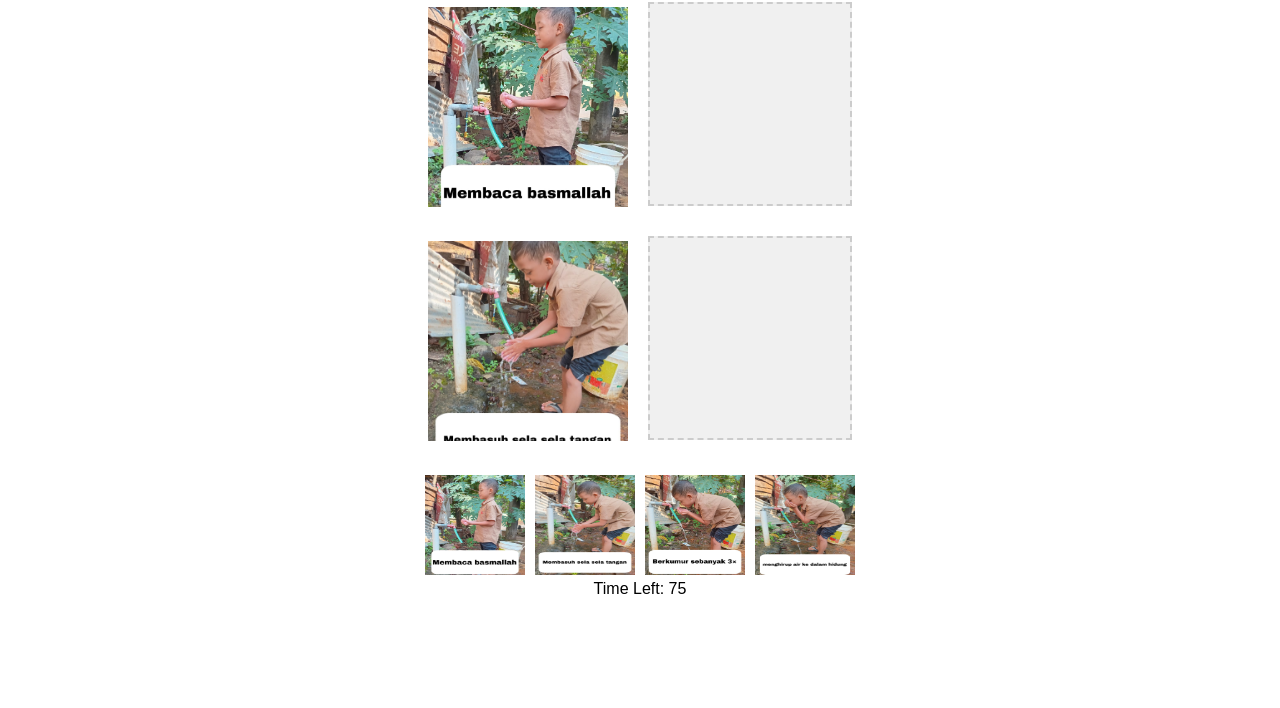
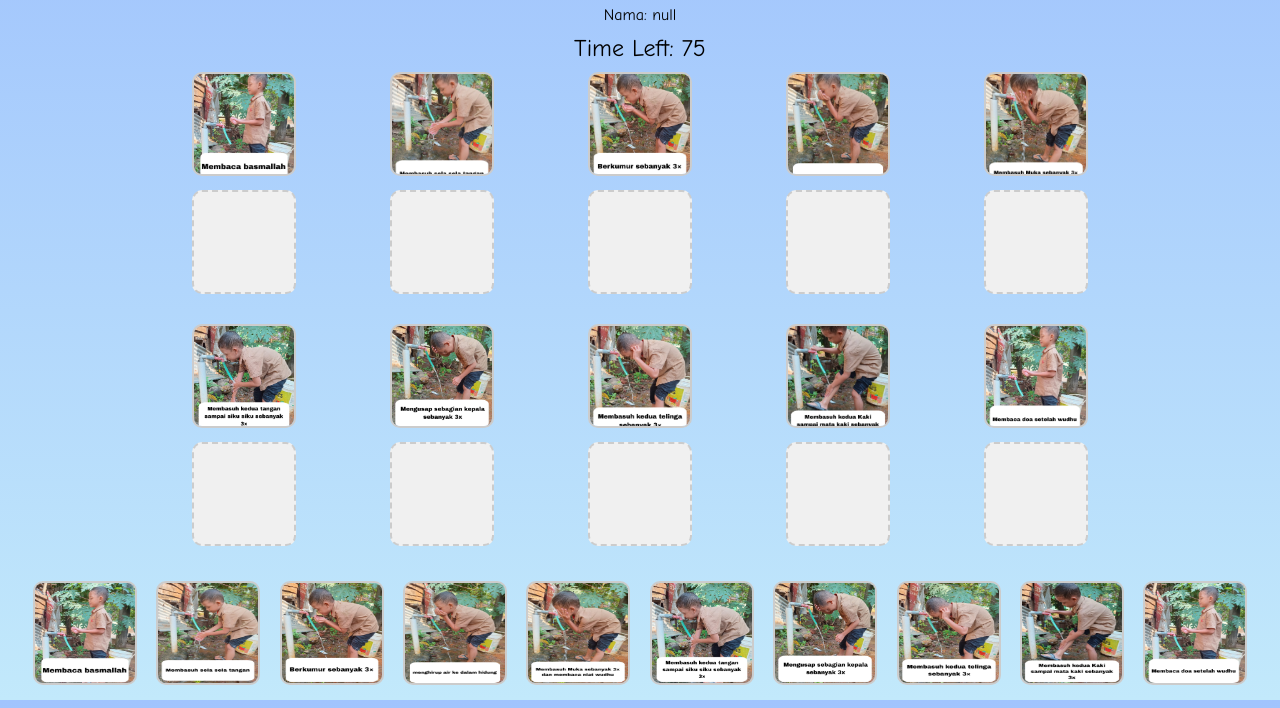
Before and after one commit to Lizdifan091105/2023010005-_Ahmad_Nafidzil_A-la, a plain HTML site: page apps-ahmad_Nafidzil-A'la-UAS wudhu/level1.html in a window 1280 px wide. Shown: the part 100-808 px from the top of the page. Drawn offline with Linux system fonts and the light colour scheme.

Commit message:
kommit pertama

```diff
--- a/apps-ahmad_Nafidzil-A'la-UAS wudhu/Assets/CSS/level1.css
+++ b/apps-ahmad_Nafidzil-A'la-UAS wudhu/Assets/CSS/level1.css
@@ -1,52 +1,123 @@
-body, html {
+\body, html {
    margin: 0;
    padding: 0;
-    font-family: Arial, sans-serif;
+   font-family: 'Comic Sans MS', 'Comic Sans', cursive;
    height: 100%;
+   background: linear-gradient(to bottom, #a1c4fd, #c2e9fb);
 }
 
 .game-container {
    display: flex;
+   flex-direction: column;
+   align-items: center;
    justify-content: center;
-    align-items: center;
-    flex-direction: column;
+   right: 10%;
+   left: 10%;
    width: 100%;
    height: 100vh;
+   padding: 20px;
+   box-sizing: border-box;
+
+}
+
+.grid-container {
+   display: grid;
+   grid-template-columns: repeat(5, 1fr);
+   grid-template-rows: auto;
+   gap: 10px;
+   justify-items: center;
+   align-items: center;
+   width: 80%;
+   height: 80%;
 }
 
 .question-container {
    display: flex;
+   flex-direction: column;
    align-items: center;
-    margin-bottom: 20px;
+   margin: 10px;
 }
 
 .question-img {
-    width: 200px; /* Adjust the width to match the drop zone */
-    height: 200px; /* Adjust the height to match the drop zone */
-    object-fit: cover; /* Ensure the image covers the drop zone area */
-    margin-right: 20px;
+   width: 100px;
+   height: 100px;
+   object-fit: cover;
+   border-radius: 10px;
+   border: 2px solid #ccc;
+   margin-bottom: 10px;
 }
 
 .dropzone {
-    width: 200px; /* Adjust the width of the drop zone */
-    height: 200px; /* Adjust the height of the drop zone */
+   width: 100px;
+   height: 100px;
    border: 2px dashed #ccc;
    background-color: #f0f0f0;
-    margin-bottom: 10px;
    display: flex;
+   justify-content: center;
+   align-items: center;
+   border-radius: 10px;
+   transition: background-color 0.3s;
+}
+
+.image-options {
+   display: grid;
+   grid-template-columns: repeat(auto-fit, minmax(100px, 1fr)); /* Responsive grid for draggable images */
+   grid-template-rows: auto;
+   gap: 10px;
+   justify-items: center;
+   align-items: center;
+   width: 100%;
+   /* max-width: 1200px; Max width for better responsiveness */
+   height: 20%;
+   /* overflow: auto; Enable scrolling if needed */
+   padding-top: 20px;
+}
+
+.draggable {
+   width: 100px;
+   height: 100px;
+   margin: 5px;
+   cursor: pointer;
+   border-radius: 10px;
+   border: 2px solid #ccc;
+   transition: transform 0.3s;
+}
+
+.draggable:hover {
+   transform: scale(1.1);
+}
+
+#timer {
+   font-size: 24px;
+   margin-top: 10px;
+}
+
+.popup {
+   display: none;
+   position: fixed;
+   top: 0;
+   left: 0;
+   width: 100%;
+   height: 100%;
+   background-color: rgba(0, 0, 0, 0.5);
    justify-content: center;
    align-items: center;
 }
 
- .image-options {
-    display: flex;
-    justify-content: center;
-    flex-wrap: wrap;
+.popup-content {
+   background-color: #fff;
+   padding: 20px;
+   border-radius: 10px;
+   text-align: center;
+   position: relative;
+   width: 80%;
+   max-width: 300px;
 }
 
- .draggable {
-    width: 100px; /* Adjust the width of the draggable images */
-    height: 100px; /* Adjust the height of the draggable images */
-    margin: 5px;
+#close-popup {
+   position: absolute;
+   top: 10px;
+   right: 10px;
+   font-size: 24px;
    cursor: pointer;
 }
--- a/apps-ahmad_Nafidzil-A'la-UAS wudhu/Assets/JS/level1.js
+++ b/apps-ahmad_Nafidzil-A'la-UAS wudhu/Assets/JS/level1.js
@@ -2,6 +2,8 @@ document.addEventListener('DOMContentLoaded', function() {
     const dropzones = document.querySelectorAll('.dropzone');
     const draggables = document.querySelectorAll('.draggable');
     const timerDisplay = document.getElementById('timer');
+    const playerName = localStorage.getItem('playerName');
+    document.getElementById('playerNameDisplay').innerHTML = `Nama: ${playerName}`;
     let timeLeft = 80;
 
     let countdown = setInterval(function() {
--- a/apps-ahmad_Nafidzil-A'la-UAS wudhu/level1.html
+++ b/apps-ahmad_Nafidzil-A'la-UAS wudhu/level1.html
@@ -8,26 +8,92 @@
 </head>
 <body>
 <div class="game-container">
+    <h1>level 1</h1>
+    <span id="playerNameDisplay"></span>
+    <!-- <p>Welcome, <span id="playerNameDisplay"></span>! Ayo cocokkan gambar dengan cara taruh gambar yang sama dengan gambar diatasnya pada tempat yang disediakan.</p> -->
+    <div id="timer">Time Left: 80</div>
+    <div class="grid-container">
         <div class="question-container">
             <div class="question">
                 <img src="Assets/Img/image1.jpg" alt="Question Image 1" class="question-img">
             </div>
             <div class="dropzone" id="dropzone1"></div>
         </div>
+        <!-- Add more question containers as needed -->
         <div class="question-container">
             <div class="question">
                 <img src="Assets/Img/image2.jpg" alt="Question Image 2" class="question-img">
             </div>
             <div class="dropzone" id="dropzone2"></div>
         </div>
+        <div class="question-container">
+            <div class="question">
+                <img src="Assets/Img/image3.jpg" alt="Question Image 3" class="question-img">
+            </div>
+            <div class="dropzone" id="dropzone3"></div>
+        </div>
+        <div class="question-container">
+            <div class="question">
+                <img src="Assets/Img/image4.jpg" alt="Question Image 4" class="question-img">
+            </div>
+            <div class="dropzone" id="dropzone4"></div>
+        </div>
+        <div class="question-container">
+            <div class="question">
+                <img src="Assets/Img/image5.jpg" alt="Question Image 5" class="question-img">
+            </div>
+            <div class="dropzone" id="dropzone5"></div>
+        </div>
+        <div class="question-container">
+            <div class="question">
+                <img src="Assets/Img/image6.jpg" alt="Question Image 6" class="question-img">
+            </div>
+            <div class="dropzone" id="dropzone6"></div>
+        </div>
+        <div class="question-container">
+            <div class="question">
+                <img src="Assets/Img/image7.jpg" alt="Question Image 7" class="question-img">
+            </div>
+            <div class="dropzone" id="dropzone7"></div>
+        </div>
+        <div class="question-container">
+            <div class="question">
+                <img src="Assets/Img/image8.jpg" alt="Question Image 8" class="question-img">
+            </div>
+            <div class="dropzone" id="dropzone8"></div>
+        </div>
+        <div class="question-container">
+            <div class="question">
+                <img src="Assets/Img/image9.jpg" alt="Question Image 9" class="question-img">
+            </div>
+            <div class="dropzone" id="dropzone9"></div>
+        </div>
+        <div class="question-container">
+            <div class="question">
+                <img src="Assets/Img/image10.jpg" alt="Question Image 10" class="question-img">
+            </div>
+            <div class="dropzone" id="dropzone10"></div>
+        </div>
+    </div>
     <div class="image-options">
         <img src="Assets/Img/image1.jpg" class="draggable" id="img1" draggable="true">
         <img src="Assets/Img/image2.jpg" class="draggable" id="img2" draggable="true">
         <img src="Assets/Img/image3.jpg" class="draggable" id="img3" draggable="true">
         <img src="Assets/Img/image4.jpg" class="draggable" id="img4" draggable="true">
-       <!-- Add more image options as needed -->
+        <img src="Assets/Img/image5.jpg" class="draggable" id="img5" draggable="true">
+        <img src="Assets/Img/image6.jpg" class="draggable" id="img6" draggable="true">
+        <img src="Assets/Img/image7.jpg" class="draggable" id="img7" draggable="true">
+        <img src="Assets/Img/image8.jpg" class="draggable" id="img8" draggable="true">
+        <img src="Assets/Img/image9.jpg" class="draggable" id="img9" draggable="true">
+        <img src="Assets/Img/image10.jpg" class="draggable" id="img10" draggable="true">
     </div>
-   <div id="timer">Time Left: 80</div>
+</div>
+<div id="popup" class="popup">
+    <div class="popup-content">
+        <span id="close-popup">&times;</span>
+        <h2>Congratulations!</h2>
+        <p>You have matched all the images correctly.</p>
+    </div>
 </div>
 <script src="Assets/JS/level1.js"></script>
 </body>
```
Also changed, not shown: apps-ahmad_Nafidzil-A'la-UAS wudhu/level3.html (+9 -8 lines). Lines whose indentation alone changed are shown as unchanged.
